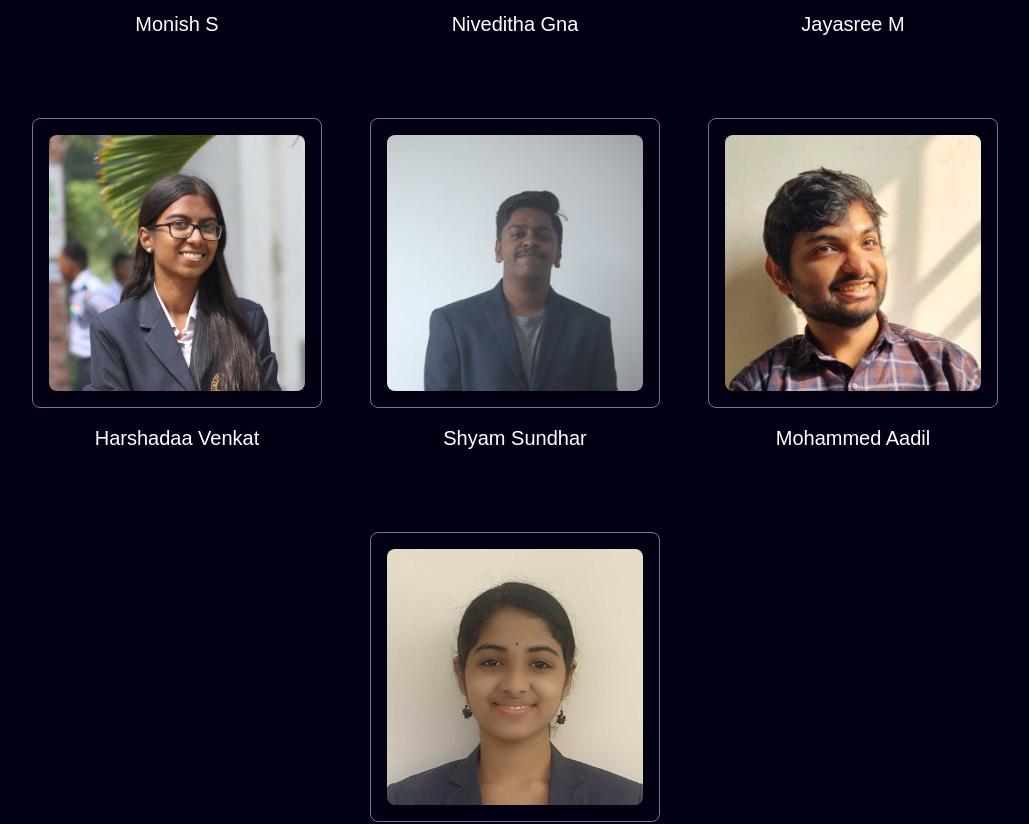
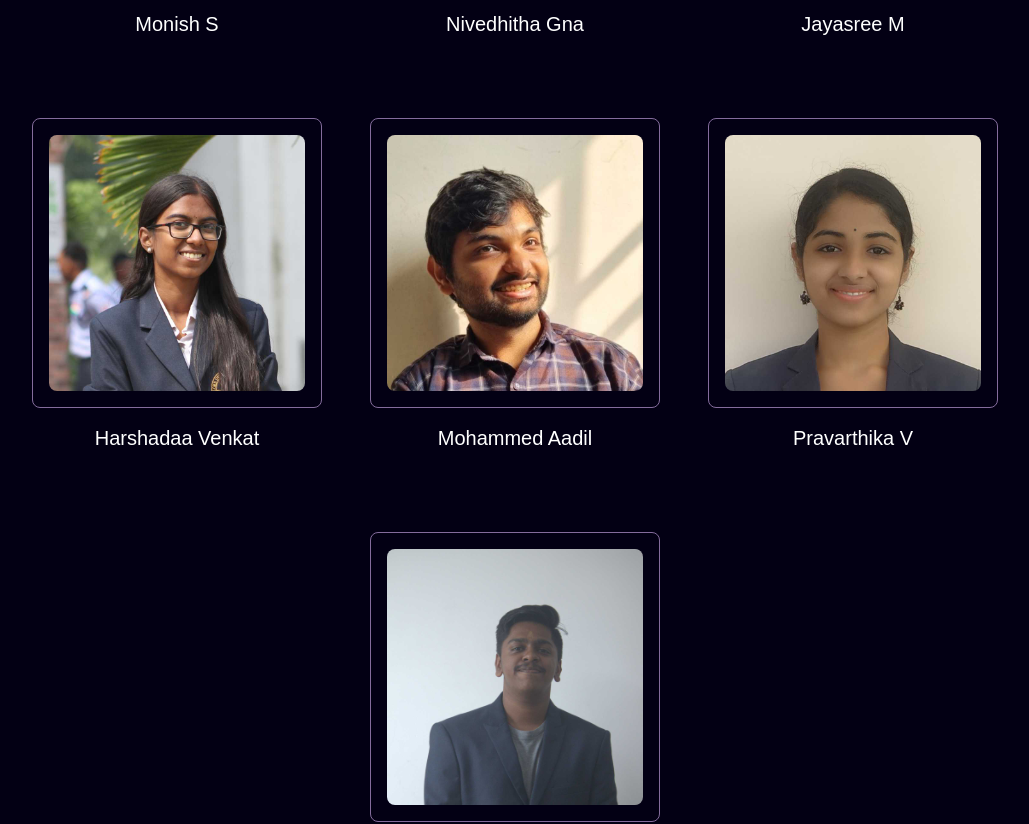
Before and after one commit to EmmanuelAllanMJ/technovit23, a Next.js app: page / in a window 1280 px wide. Shown: the part 6420-7244 px from the top of the page, without its empty margins (125-1154 px from the left). Built offline with nearby package versions, Linux system fonts and the light colour scheme.

Commit message:
Update data.ts

```diff
--- a/public/data/data.ts
+++ b/public/data/data.ts
@@ -7,7 +7,7 @@ export const studentImageUrl: ICardProps[] = [
   },
   {
     link: "/images/student/Nivedhitha.jpg",
-    name: "Niveditha Gna",
+    name: "Nivedhitha Gna",
   },
   {
     link: "/images/student/Jayasree.jpg",
@@ -18,16 +18,16 @@ export const studentImageUrl: ICardProps[] = [
     name: "Harshadaa Venkat",
   },
   {
-    link: "/images/student/shyam.jpg",
-    name: "Shyam Sundhar",
-  },
-  {
     link: "/images/student/Aadil.jpg",
     name: "Mohammed Aadil",
   },
   {
     link: "/images/student/Pravarthika.jpeg",
     name: "Pravarthika V",
+  },
+  {
+    link: "/images/student/shyam.jpg",
+    name: "Shyam Sundhar",
   },
 ];
 
@@ -44,5 +44,4 @@ export const facultyImageUrl: ICardProps[] = [
     name: "Dr. Karmel A",
     link: "/images/faculty/Karmel.png",
   },
-
 ];
```
